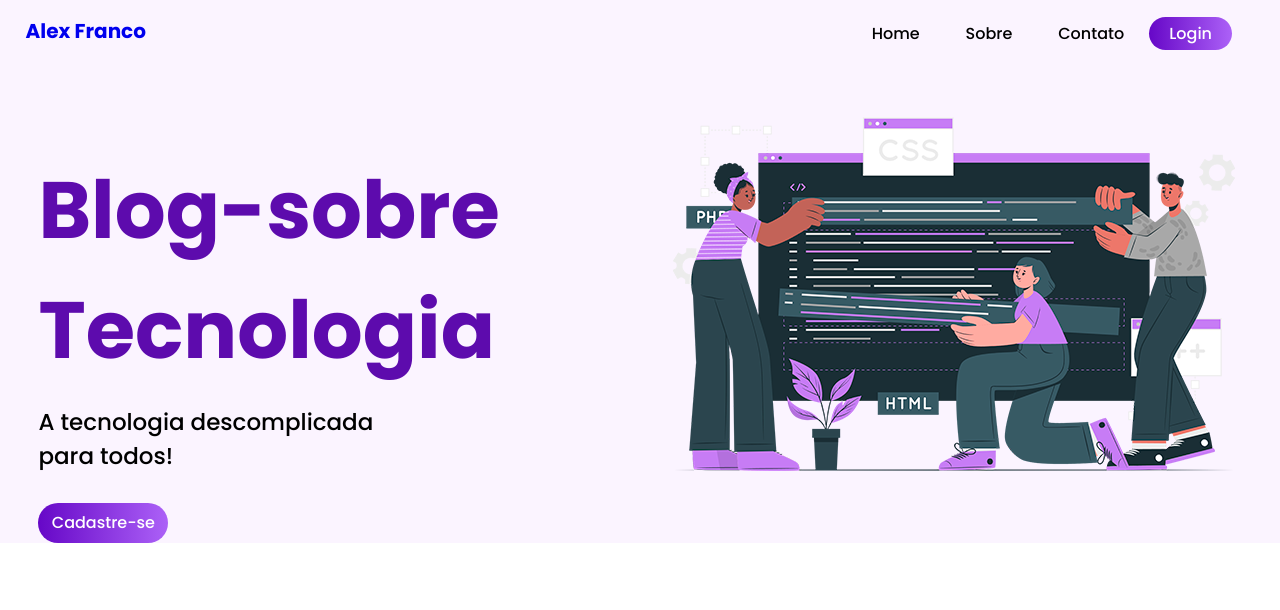
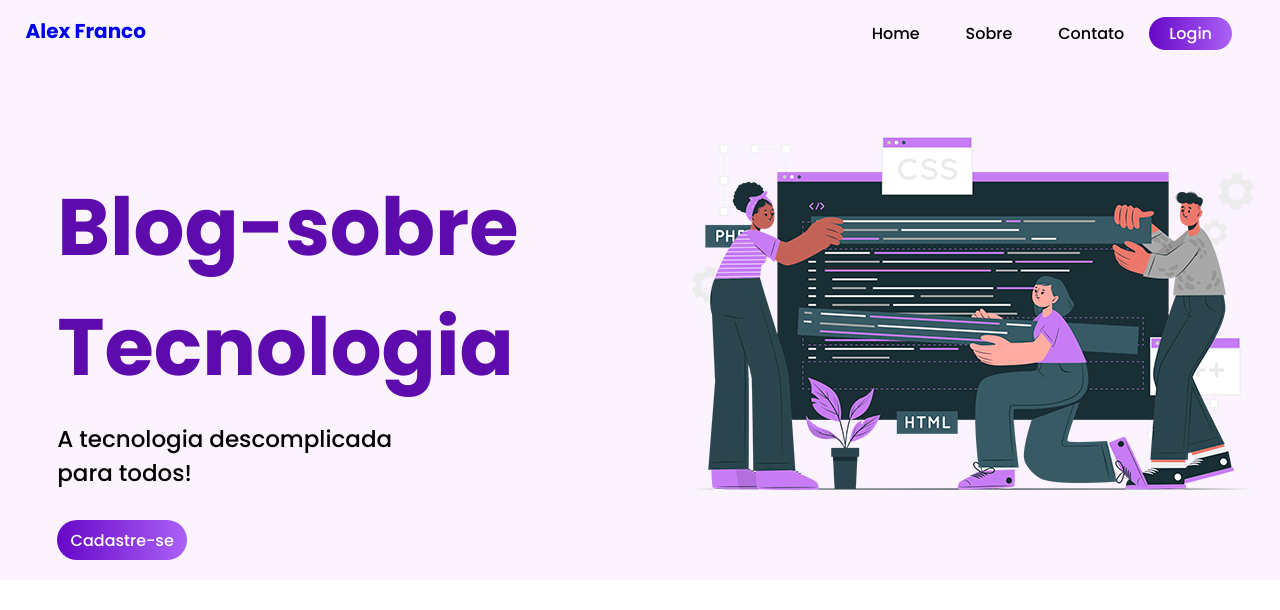
Before and after one commit to alexfrancodev/alexfrancodev.github.io, a plain HTML site: page index.html in a window 1280 px wide. Shown: the top 610 px of the page. Drawn offline with Linux system fonts and the light colour scheme.

Commit message:
Update style.css

```diff
--- a/style.css
+++ b/style.css
@@ -37,11 +37,11 @@
 
 /*====== Pagina inicial ======*/
 main{
-    width: 100%;
+
     display: flex;
     background-color: #fbf4ff;
     margin: 0;
-    padding: 0;
+    padding: 20px;
     margin-bottom: 0.5%;
 }
 
```
